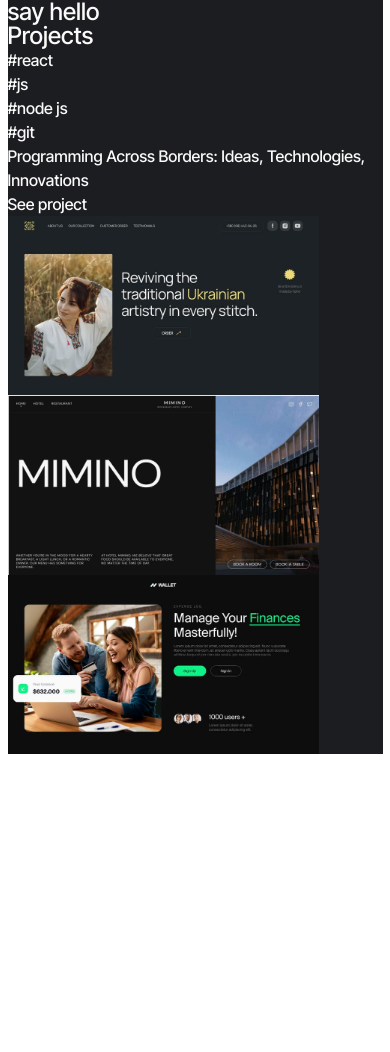
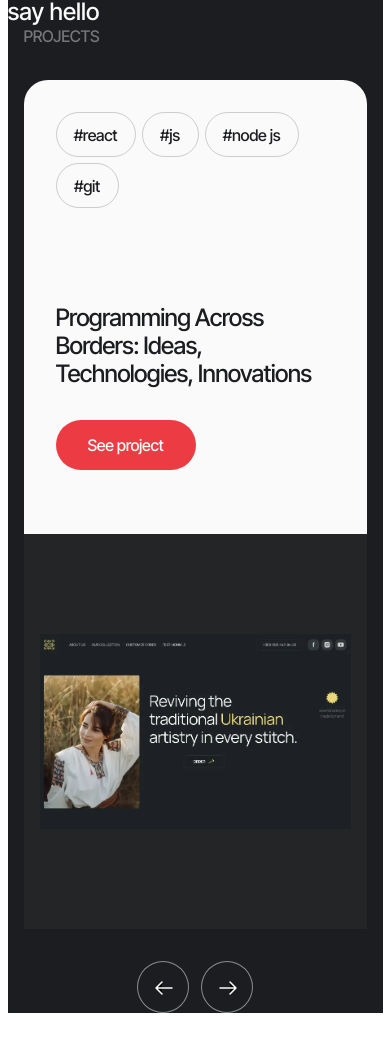
Before and after one commit to instreamer1/project-js-teamwork05, a website built with Vite: page src/index.html in a window 390 px wide. Before the commit the page ends 844 px from the top, so only its background shows below. Built offline with nearby package versions, Linux system fonts and the light colour scheme.

Commit message:
markup and style for mobile done

```diff
--- a/src/css/projects.css
+++ b/src/css/projects.css
@@ -0,0 +1,162 @@
+.section-projects {
+  margin-bottom: 64px;
+}
+
+.title {
+  font-family: 'Inter Tight', sans-serif;
+  font-weight: 600;
+  font-size: 16px;
+  line-height: 1.5;
+  letter-spacing: -0.02em;
+  text-transform: uppercase;
+  color: rgba(250, 250, 250, 0.4);
+
+  margin-bottom: 32px;
+}
+
+.card-wrapper {
+  width: 343px;
+  border-radius: 24px;
+  overflow: hidden;
+}
+
+.programming-wrapper {
+  padding: 32px;
+  background-color: #fafafa;
+}
+
+.technologies-list {
+  width: 279px;
+
+  display: flex;
+  flex-wrap: wrap;
+
+  gap: 6px;
+  margin-bottom: 96px;
+}
+
+.technologies-item {
+  border: 1px solid rgba(28, 29, 32, 0.2);
+  border-radius: 60px;
+  padding: 13px 18px;
+  height: 45px;
+
+  display: flex;
+  flex-wrap: wrap;
+  align-content: center;
+  justify-content: center;
+  align-items: center;
+
+  padding: 0;
+}
+
+.react {
+  width: 80px;
+}
+
+.js {
+  width: 57px;
+}
+
+.node {
+  width: 94px;
+}
+
+.git {
+  width: 63px;
+}
+
+.technologies-text {
+  font-family: 'Inter Tight', sans-serif;
+  font-weight: 500;
+  font-size: 16px;
+  letter-spacing: -0.02em;
+  color: #1c1d20;
+}
+
+.text {
+  font-family: 'Inter Tight', sans-serif;
+  font-weight: 500;
+  font-size: 24px;
+  line-height: 1.16667;
+  letter-spacing: -0.03em;
+  color: #1c1d20;
+
+  margin-bottom: 32px;
+}
+
+.link {
+  font-family: 'Inter Tight', sans-serif;
+  font-weight: 500;
+  font-size: 16px;
+  letter-spacing: -0.02em;
+  color: #fafafa;
+
+  border-radius: 60px;
+  padding: 13px 32px;
+
+  background-color: #ed3b44;
+
+  display: inline-block;
+
+  margin-bottom: 32px;
+}
+
+.img-wrapper {
+  padding: 100px 16px;
+  background-color: #242527;
+
+  margin-bottom: 32px;
+}
+
+.img-list {
+}
+
+.img-item {
+}
+
+.picture {
+}
+
+.img {
+  width: 100%;
+  height: 195px;
+  object-fit: cover;
+}
+
+.buttons {
+  display: flex;
+  justify-content: center;
+  gap: 12px;
+}
+
+.button {
+  border: 1px solid rgba(250, 250, 250, 0.5);
+  border-radius: 60px;
+  padding: 14px;
+  width: 52px;
+  height: 52px;
+  background-color: #1c1d20;
+}
+
+.button-disabled {
+  border: 1px solid rgba(250, 250, 250, 0.2);
+}
+
+.arrow {
+  stroke: #fafafa;
+  width: 24px;
+  height: 24px;
+}
+
+.arrow-disabled {
+  stroke: #3b3b3b;
+}
+
+.hotel {
+  display: none;
+}
+
+.wallet {
+  display: none;
+}
--- a/src/partials/projects.html
+++ b/src/partials/projects.html
@@ -1,28 +1,25 @@
-<section class="">
+<section class="container section-projects">
   <h2 class="title">Projects</h2>
 
+  <div class="card-wrapper">
     <div class="programming-wrapper">
       <ul class="technologies-list">
-      <li class="technologies-item">
+        <li class="technologies-item react">
           <p class="technologies-text">#react</p>
         </li>
 
-      <li class="technologies-item">
+        <li class="technologies-item js">
           <p class="technologies-text">#js</p>
         </li>
 
-      <li class="technologies-item">
+        <li class="technologies-item node">
           <p class="technologies-text">#node js</p>
         </li>
 
-      <li class="technologies-item">
+        <li class="technologies-item git">
           <p class="technologies-text">#git</p>
         </li>
       </ul>
-
-    <!-- <h3 class="small-title">Programming Across</h3>
-  <h3 class="small-title">Borders: Ideas,</h3>
-  <h3 class="small-title">Technologies, Innovations</h3> -->
 
       <p class="text">
         Programming Across Borders: Ideas, Technologies, Innovations
@@ -39,7 +36,7 @@
 
     <div class="img-wrapper">
       <ul class="img-list">
-      <li class="img-item">
+        <li class="img-item girl">
           <picture class="picture">
             <source
               media="(min-width: 1440px)"
@@ -51,7 +48,7 @@
               height="385"
             />
             <source
-            media="(min-width: 768)"
+              media="(min-width: 768px)"
               srcset="
                 ./img/section-projects/girl.webp    1x,
                 ./img/section-projects/girl@2x.webp 2x
@@ -60,7 +57,7 @@
               height="385"
             />
             <source
-            media="(max-width: 767)"
+              media="(max-width: 767px)"
               srcset="
                 ./img/section-projects/girl.webp    1x,
                 ./img/section-projects/girl@2x.webp 2x
@@ -77,7 +74,7 @@
             />
           </picture>
         </li>
-      <li class="img-item">
+        <li class="img-item hotel">
           <picture class="picture">
             <source
               media="(min-width: 1440px)"
@@ -89,7 +86,7 @@
               height="385"
             />
             <source
-            media="(min-width: 768)"
+              media="(min-width: 768px)"
               srcset="
                 ./img/section-projects/hotel.webp    1x,
                 ./img/section-projects/hotel@2x.webp 2x
@@ -98,7 +95,7 @@
               height="385"
             />
             <source
-            media="(max-width: 767)"
+              media="(max-width: 767px)"
               srcset="
                 ./img/section-projects/hotel.webp    1x,
                 ./img/section-projects/hotel@2x.webp 2x
@@ -116,7 +113,7 @@
           </picture>
         </li>
 
-      <li class="img-item">
+        <li class="img-item wallet">
           <picture class="picture">
             <source
               media="(min-width: 1440px)"
@@ -128,7 +125,7 @@
               height="385"
             />
             <source
-            media="(min-width: 768)"
+              media="(min-width: 768px)"
               srcset="
                 ./img/section-projects/wallet.webp    1x,
                 ./img/section-projects/wallet@2x.webp 2x
@@ -137,7 +134,7 @@
               height="385"
             />
             <source
-            media="(max-width: 767)"
+              media="(max-width: 767px)"
               srcset="
                 ./img/section-projects/wallet.webp    1x,
                 ./img/section-projects/wallet@2x.webp 2x
@@ -156,4 +153,19 @@
         </li>
       </ul>
     </div>
+  </div>
+
+  <div class="buttons">
+    <button class="button button-left" type="button">
+      <svg class="arrow">
+        <use href="./img/svg_sprite-opt.svg#icon-arrows-left"></use>
+      </svg>
+    </button>
+
+    <button class="button button-right" type="button">
+      <svg class="arrow">
+        <use href="./img/svg_sprite-opt.svg#icon-arrows-right"></use>
+      </svg>
+    </button>
+  </div>
 </section>
```
Also changed, not shown: src/img/section-projects/icons.svg (deleted). Lines whose indentation alone changed are shown as unchanged.
